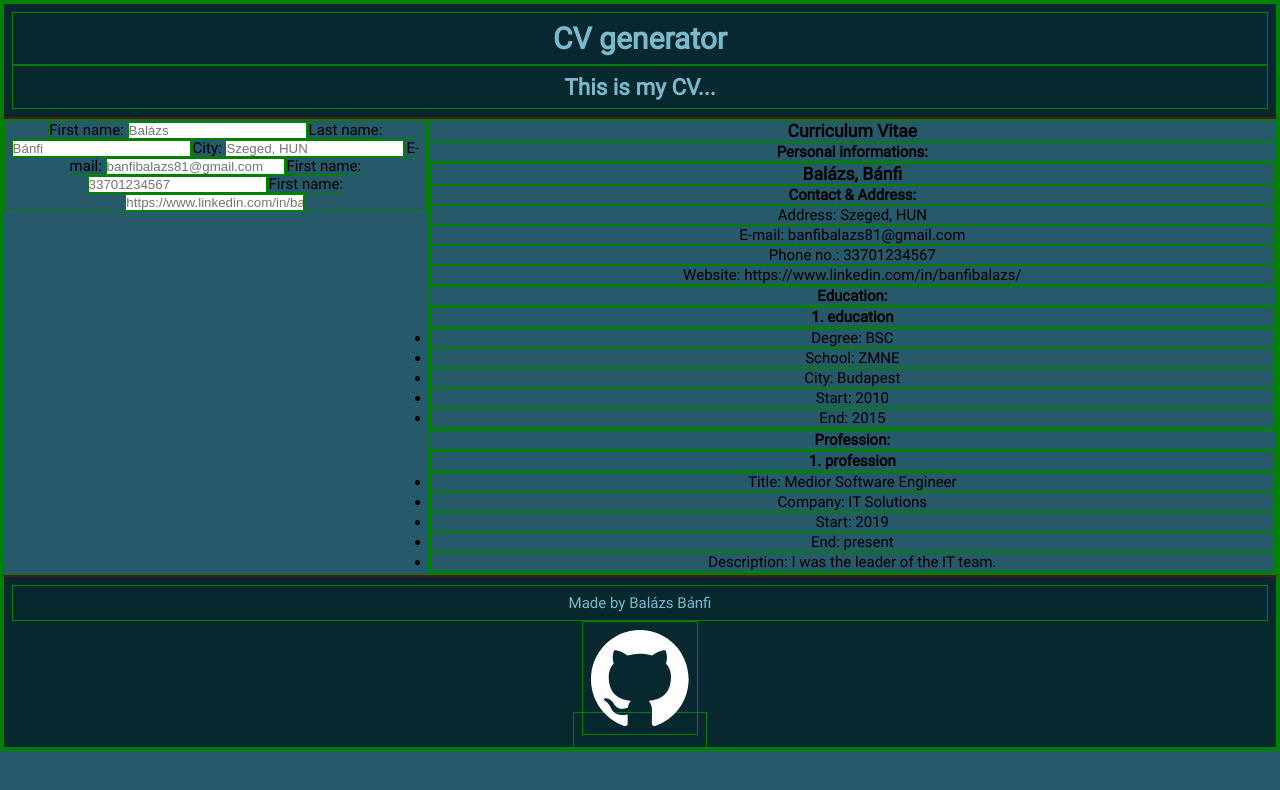
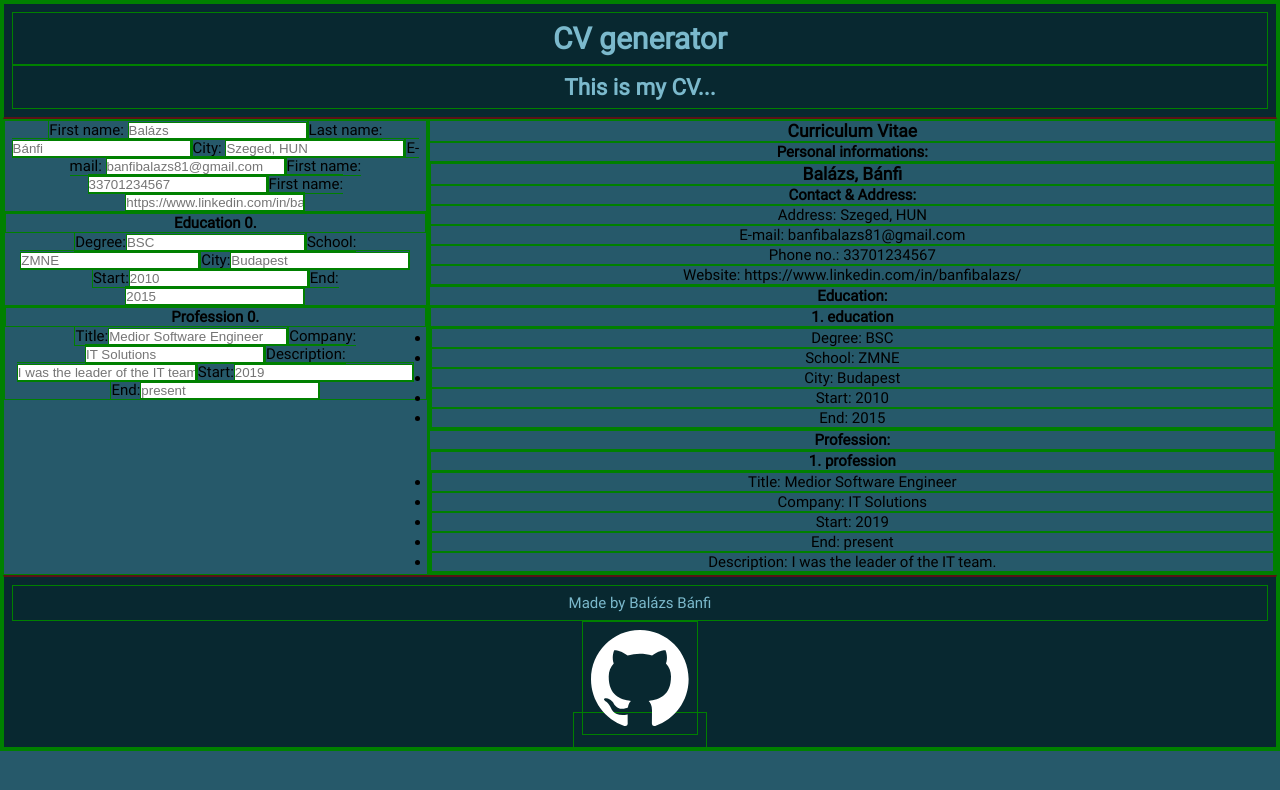
Before and after one commit to BalazsBanfi/CV-generator, a React (Vite) app: page / in a window 1280 px wide. Shown: the top 790 px of the page. Built offline with nearby package versions, Linux system fonts and the light colour scheme.

Commit message:
Add prof and edu func

```diff
--- a/src/components/Editor.jsx
+++ b/src/components/Editor.jsx
@@ -6,8 +6,16 @@ export default function Editor({
   setEducation,
   setProfession,
 }) {
-  function handleChange(e) {
+  function handleChangePer(e) {
     setPerson({ ...person, [e.target.name]: e.target.value });
+  }
+
+  function handleChangeEd(e) {
+    setEducation({ ...education, [e.target.name]: e.target.value });
+  }
+
+  function handleChangePro(e) {
+    setProfession({ ...profession, [e.target.name]: e.target.value });
   }
 
   return (
@@ -20,7 +28,7 @@ export default function Editor({
             name="firstName"
             placeholder={person.firstName}
             required
-            onChange={handleChange}
+            onChange={handleChangePer}
           ></input>
         </label>
         <label>
@@ -30,7 +38,7 @@ export default function Editor({
             name="lastName"
             placeholder={person.lastName}
             required
-            onChange={handleChange}
+            onChange={handleChangePer}
           ></input>
         </label>
         <label>
@@ -40,7 +48,7 @@ export default function Editor({
             name="city"
             placeholder={person.city}
             required
-            onChange={handleChange}
+            onChange={handleChangePer}
           ></input>
         </label>
         <label>
@@ -50,7 +58,7 @@ export default function Editor({
             name="email"
             placeholder={person.email}
             required
-            onChange={handleChange}
+            onChange={handleChangePer}
           ></input>
         </label>
         <label>
@@ -60,7 +68,7 @@ export default function Editor({
             name="phoneNumber"
             placeholder={person.phoneNumber}
             required
-            onChange={handleChange}
+            onChange={handleChangePer}
           ></input>
         </label>
         <label>
@@ -70,10 +78,129 @@ export default function Editor({
             name="website"
             placeholder={person.website}
             required
-            onChange={handleChange}
+            onChange={handleChangePer}
           ></input>
         </label>
       </form>
+
+      <>
+        {education.map((edu, index) => {
+          return (
+            <form key={edu.id}>
+              <h4>Education {index}.</h4>
+              <label>
+                Degree:
+                <input
+                  type="text"
+                  name="degree"
+                  placeholder={edu.degree}
+                  required
+                  onChange={handleChangeEd}
+                ></input>
+              </label>
+              <label>
+                School:
+                <input
+                  type="text"
+                  name="school"
+                  placeholder={edu.school}
+                  required
+                  onChange={handleChangeEd}
+                ></input>
+              </label>
+              <label>
+                City:
+                <input
+                  type="text"
+                  name="city"
+                  placeholder={edu.city}
+                  required
+                  onChange={handleChangeEd}
+                ></input>
+              </label>
+              <label>
+                Start:
+                <input
+                  type="text"
+                  name="start"
+                  placeholder={edu.start}
+                  required
+                  onChange={handleChangeEd}
+                ></input>
+              </label>
+              <label>
+                End:
+                <input
+                  type="text"
+                  name="end"
+                  placeholder={edu.end}
+                  required
+                  onChange={handleChangeEd}
+                ></input>
+              </label>
+            </form>
+          );
+        })}
+      </>
+      <>
+        {profession.map((prof, index) => {
+          return (
+            <form key={prof.id}>
+              <h4>Profession {index}.</h4>
+              <label>
+                Title:
+                <input
+                  type="text"
+                  name="title"
+                  placeholder={prof.title}
+                  required
+                  onChange={handleChangePro}
+                ></input>
+              </label>
+              <label>
+                Company:
+                <input
+                  type="text"
+                  name="company"
+                  placeholder={prof.company}
+                  required
+                  onChange={handleChangePro}
+                ></input>
+              </label>
+              <label>
+                Description:
+                <input
+                  type="textarea"
+                  name="description"
+                  placeholder={prof.description}
+                  required
+                  onChange={handleChangePro}
+                ></input>
+              </label>
+              <label>
+                Start:
+                <input
+                  type="text"
+                  name="start"
+                  placeholder={prof.start}
+                  required
+                  onChange={handleChangePro}
+                ></input>
+              </label>
+              <label>
+                End:
+                <input
+                  type="text"
+                  name="end"
+                  placeholder={prof.end}
+                  required
+                  onChange={handleChangePro}
+                ></input>
+              </label>
+            </form>
+          );
+        })}
+      </>
     </div>
   );
 }
```
